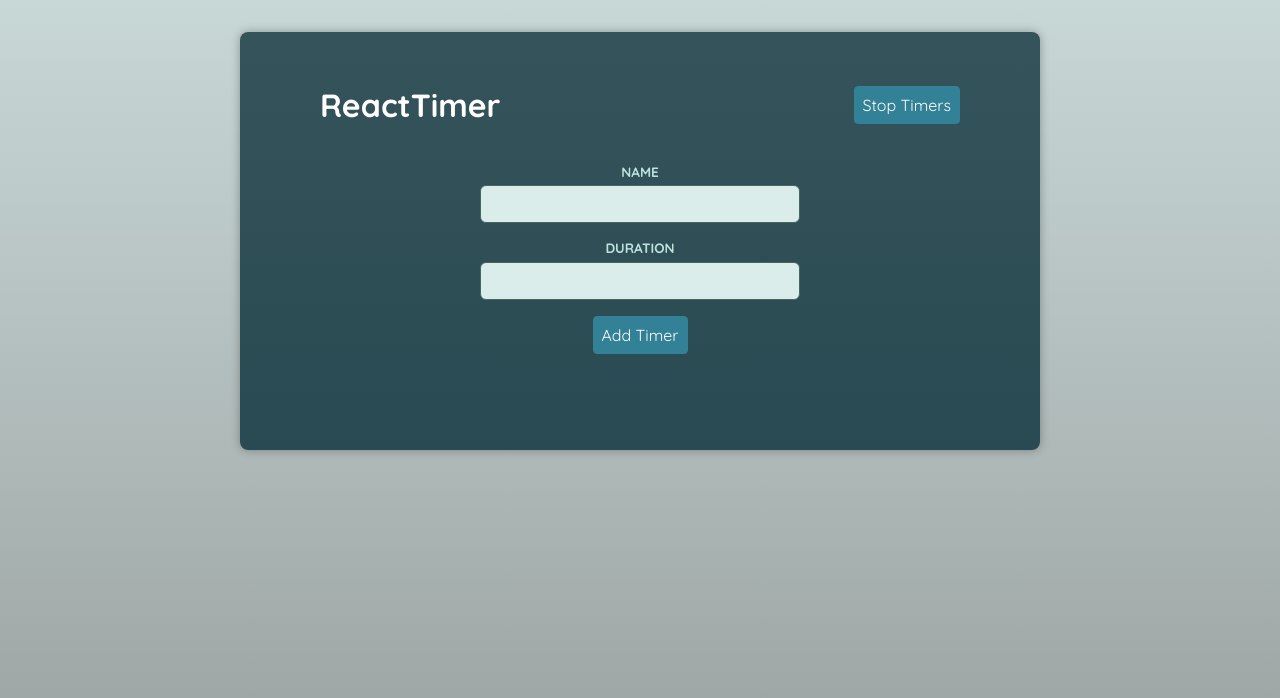
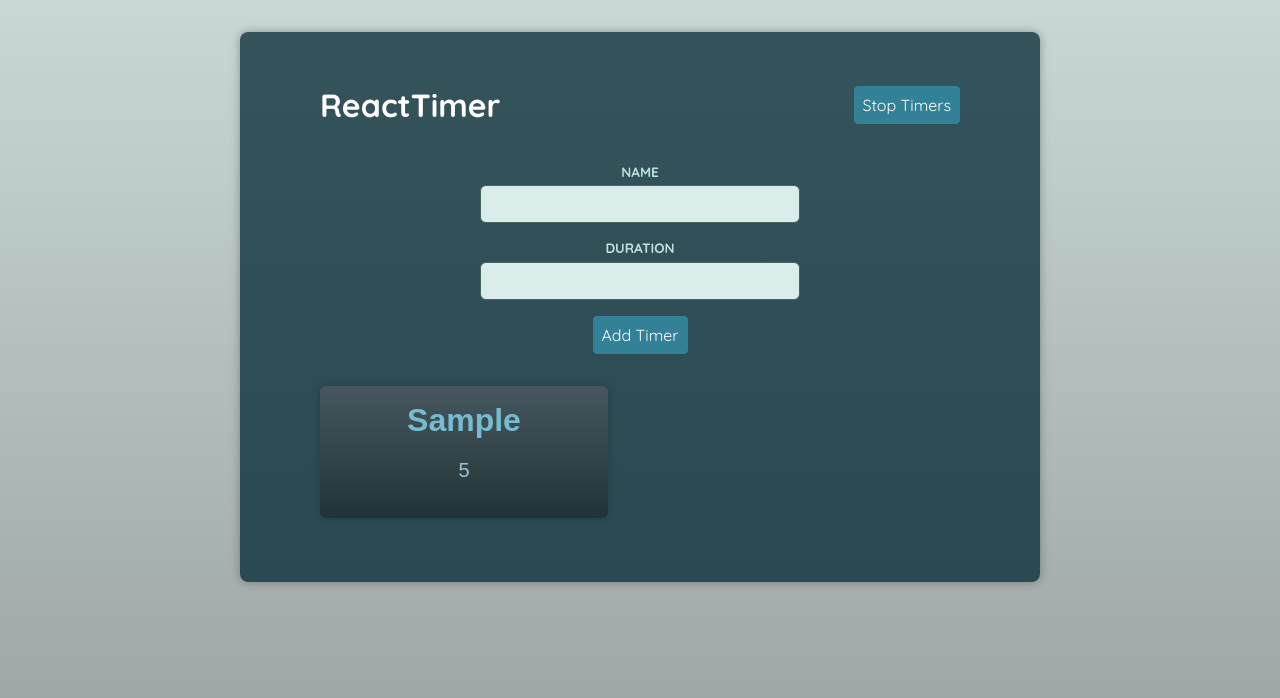
Before and after one commit to Kasia1781/ContextAPI_useReducer, a React (Vite) app: page / in a window 1280 px wide. Both pictures are taken after typing "Sample", "5" into the empty fields and a click on the button "Add Timer". Shown: the top 698 px of the page. Built offline with nearby package versions, Linux system fonts and the light colour scheme; a web font is replaced by a local one.

Commit message:
added timers from useTimersContext

```diff
--- a/src/App.tsx
+++ b/src/App.tsx
@@ -10,8 +10,8 @@ function App() {
 			<Header />
 			<main>
 				<AddTimer />
-				<Timers />
 			</main>
+			<Timers />
 		</TimersContextProvider>
 	);
 }
--- a/src/components/Timers.tsx
+++ b/src/components/Timers.tsx
@@ -1,3 +1,17 @@
+import { useTimersContext } from '../store/timers-context';
+import Timer from './Timer';
+
 export default function Timers() {
-	return <ul>{/*ToDo:...*/}</ul>;
+	const { timers } = useTimersContext();
+	console.log(timers);
+
+	return (
+		<ul>
+			{timers.map((timer) => (
+				<li key={timer.name}>
+					<Timer {...timer} />
+				</li>
+			))}
+		</ul>
+	);
 }
```
